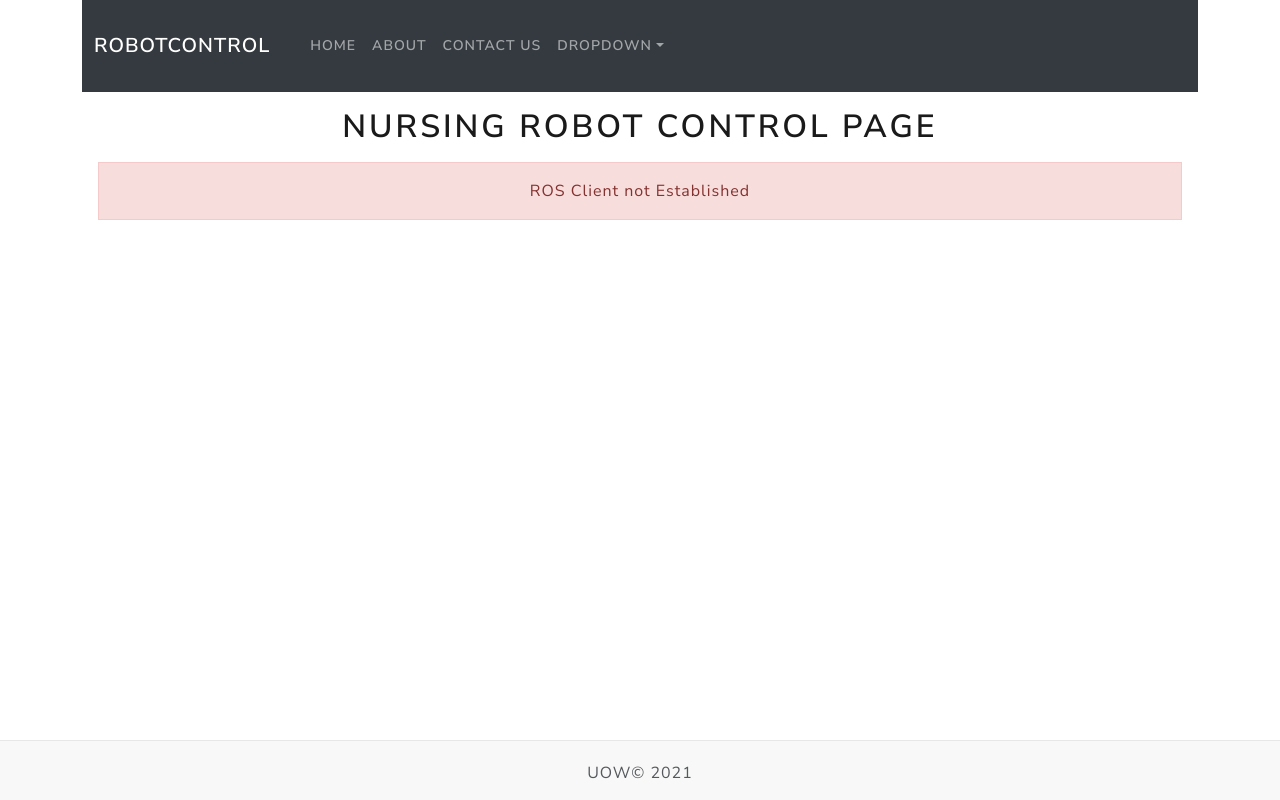
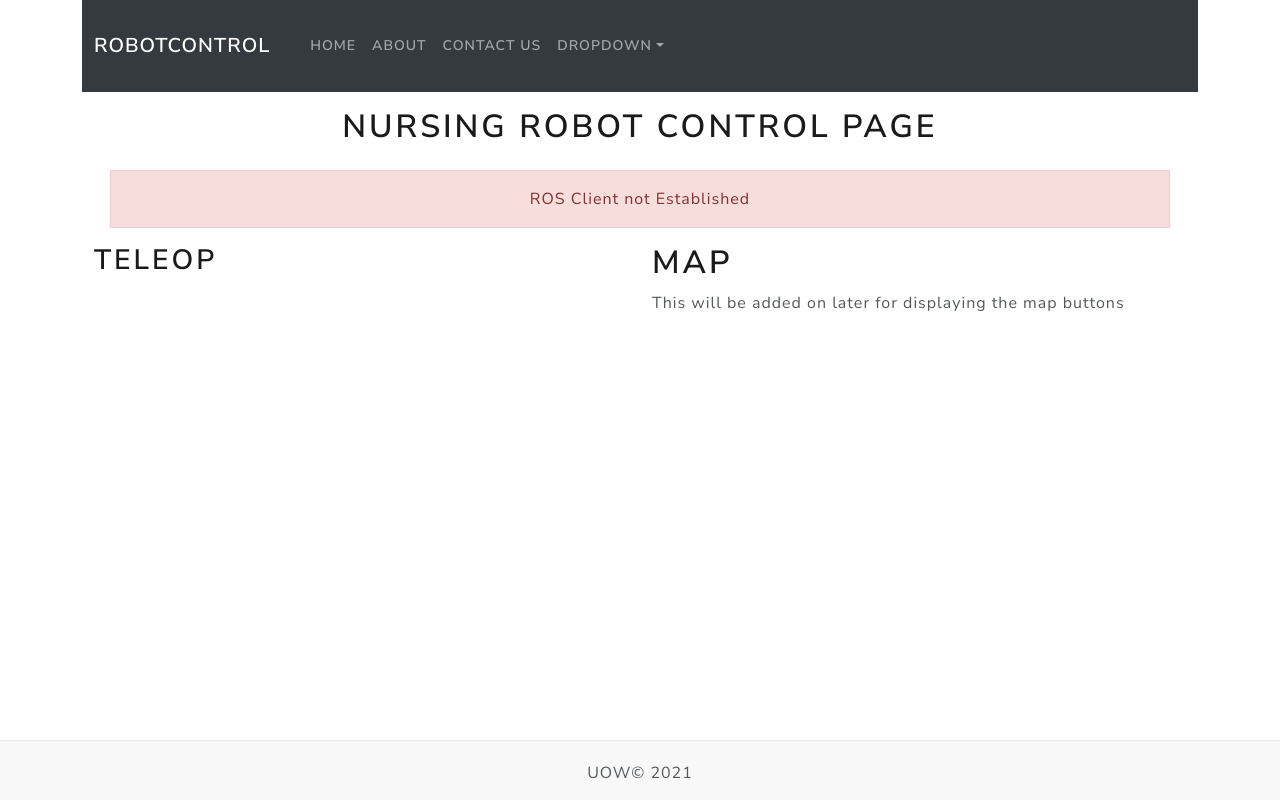
Before and after one commit to jx13xx/nursing-robot-ros, a React (Create React App) app: page / in a window 1280 px wide. Built offline with nearby package versions, Linux system fonts and the light colour scheme; no server answers.

Commit message:
made all the changes till rows and columns

```diff
--- a/src/components/Connection.jsx
+++ b/src/components/Connection.jsx
@@ -34,7 +34,7 @@ class Connection extends Component {
              } catch(error) {
                  console.log("failed to connect to ros client")
                 }
-        },  3000)
+        },  config.RECONNECTION_TIMER)
      });
 
      try{
--- a/src/components/Home.jsx
+++ b/src/components/Home.jsx
@@ -1,6 +1,8 @@
 import React,  {Component} from 'react';
 import {Button} from 'react-bootstrap';
 import Connection from "./Connection";
+import TeleOperation from './TeleOperation';
+import {Row, Col, Container} from "react-bootstrap";
 
 class Home extends Component{
     state = {
@@ -14,11 +16,26 @@ class Home extends Component{
     // }
     render(){
         return (
-            <main>
-               <h1 className="text-center mt-3">Nursing Robot Control Page</h1>
+            <div>
+                <Container>
+                <h1 className="text-center mt-3">Nursing Robot Control Page</h1>
+                <Row>
+                    <Col>
+                    <Connection />
+                    </Col>
+                </Row>
 
-                <Connection />
-            </main>
+                <Row>
+                    <Col>
+                    <TeleOperation />
+                    </Col>
+                    <Col>
+                    <h1>MAP </h1>
+                    <p>This will be added on later for displaying the map buttons</p>
+                    </Col>
+                </Row>
+                </Container>
+            </div>
 
         );
     }
--- /dev/null
+++ b/src/components/TeleOperation.jsx
@@ -0,0 +1,13 @@
+import React, { Component } from 'react'
+
+class TeleOperation extends Component{
+    state = {}
+
+    render(){
+
+        return ( <h2>TeleOP</h2>)
+    }
+
+}
+
+export default TeleOperation;
--- a/src/scripts/config.js
+++ b/src/scripts/config.js
@@ -1,7 +1,8 @@
 const Config = {
 
     ROSBRIDGE_SERVER_IP: "192.168.1.120",
-    ROSBRIDGE_SERVER_PORT: 9090
+    ROSBRIDGE_SERVER_PORT: 9090,
+    RECONNECTION_TIMER: 3000
 
 
 
```
Also changed, not shown: src/ros-commands.txt.
